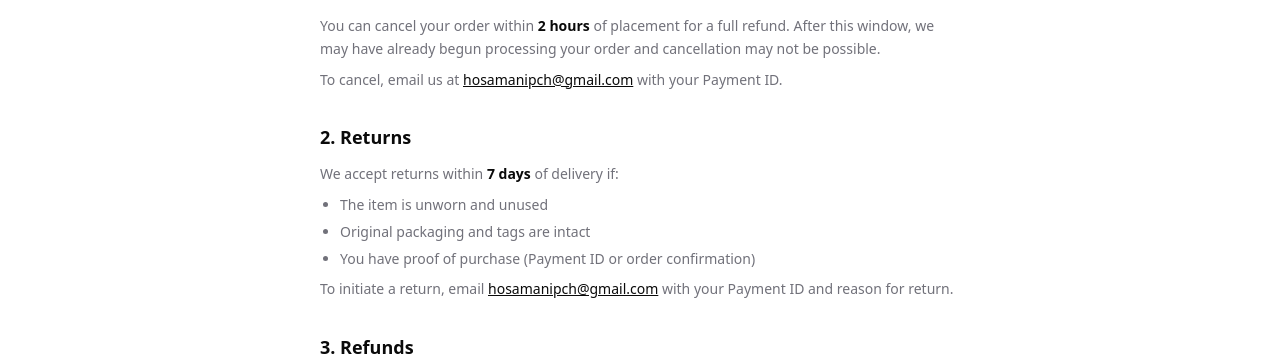
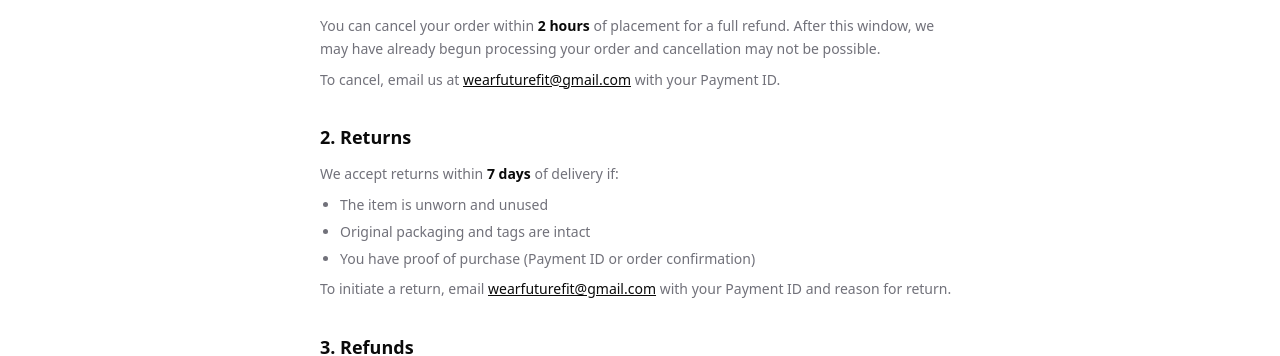
Before and after one commit to prdpcode/Future_fit, a Next.js app: page /refund-policy in a window 1280 px wide. Shown: the part 321-677 px from the top of the page. Built offline with nearby package versions, Linux system fonts and the light colour scheme; no server answers.

Commit message:
Update contact email to wearfuturefit@gmail.com across all pages

```diff
--- a/app/checkout/page.tsx
+++ b/app/checkout/page.tsx
@@ -85,7 +85,7 @@ export default function CheckoutPage() {
 
             if (!res.ok) {
                 if (data.error?.includes("not configured")) {
-                    setError("Payment gateway is being set up. Please try again later or contact support@wearfuturefit.com.");
+                    setError("Payment gateway is being set up. Please try again later or contact wearfuturefit@gmail.com.");
                 } else {
                     setError(data.error || "Failed to create order. Please try again.");
                 }
--- a/app/contact/page.tsx
+++ b/app/contact/page.tsx
@@ -30,7 +30,7 @@ export default function ContactPage() {
                     </div>
                     <div>
                         <h3 className="font-bold mb-2">Email</h3>
-                        <a href="mailto:hosamanipch@gmail.com" className="text-foreground hover:underline">hosamanipch@gmail.com</a>
+                        <a href="mailto:wearfuturefit@gmail.com" className="text-foreground hover:underline">wearfuturefit@gmail.com</a>
                     </div>
                     <div>
                         <h3 className="font-bold mb-2">Location</h3>
--- a/app/privacy/page.tsx
+++ b/app/privacy/page.tsx
@@ -65,7 +65,7 @@ export default function PrivacyPolicyPage() {
                     <h2 className="text-lg font-bold text-foreground mb-3">6. Contact</h2>
                     <p>
                         For data inquiries, email us at{" "}
-                        <a href="mailto:hosamanipch@gmail.com" className="text-foreground underline">hosamanipch@gmail.com</a>.
+                        <a href="mailto:wearfuturefit@gmail.com" className="text-foreground underline">wearfuturefit@gmail.com</a>.
                     </p>
                 </section>
             </div>
--- a/app/refund-policy/page.tsx
+++ b/app/refund-policy/page.tsx
@@ -25,7 +25,7 @@ export default function RefundPolicyPage() {
                     </p>
                     <p className="mt-2">
                         To cancel, email us at{" "}
-                        <a href="mailto:hosamanipch@gmail.com" className="text-foreground underline">hosamanipch@gmail.com</a>{" "}
+                        <a href="mailto:wearfuturefit@gmail.com" className="text-foreground underline">wearfuturefit@gmail.com</a>{" "}
                         with your Payment ID.
                     </p>
                 </section>
@@ -40,7 +40,7 @@ export default function RefundPolicyPage() {
                     </ul>
                     <p className="mt-2">
                         To initiate a return, email{" "}
-                        <a href="mailto:hosamanipch@gmail.com" className="text-foreground underline">hosamanipch@gmail.com</a>{" "}
+                        <a href="mailto:wearfuturefit@gmail.com" className="text-foreground underline">wearfuturefit@gmail.com</a>{" "}
                         with your Payment ID and reason for return.
                     </p>
                 </section>
--- a/components/chat/ChatBox.tsx
+++ b/components/chat/ChatBox.tsx
@@ -18,10 +18,10 @@ const QUICK_REPLIES = [
 ];
 
 const BOT_RESPONSES: Record<string, string> = {
-    "track my order": "To track your order, please share your Payment ID or registered phone number. Our team will get back to you within 24 hours at support@wearfuturefit.com.",
+    "track my order": "To track your order, please share your Payment ID or registered phone number. Our team will get back to you within 24 hours at wearfuturefit@gmail.com.",
     "size guide": "We offer sizes S, M, L, and XL. Try our AI Fit Finder from the menu to discover your perfect size in seconds!",
-    "return policy": "We offer 7-day easy returns on all unworn items with tags intact. Email support@wearfuturefit.com to initiate a return.",
-    "talk to support": "You can reach us at support@wearfuturefit.com or call +91 (555) 123-4567. We respond within 24 hours!",
+    "return policy": "We offer 7-day easy returns on all unworn items with tags intact. Email wearfuturefit@gmail.com to initiate a return.",
+    "talk to support": "You can reach us at wearfuturefit@gmail.com or call +91 (555) 123-4567. We respond within 24 hours!",
 };
 
 function getTimestamp(): string {
@@ -33,7 +33,7 @@ function getBotReply(text: string): string {
     for (const [key, value] of Object.entries(BOT_RESPONSES)) {
         if (lower.includes(key)) return value;
     }
-    return "Thanks for reaching out! For specific queries, email us at support@wearfuturefit.com or try one of the quick options above. We typically respond within 24 hours.";
+    return "Thanks for reaching out! For specific queries, email us at wearfuturefit@gmail.com or try one of the quick options above. We typically respond within 24 hours.";
 }
 
 export default function ChatBox() {
```
